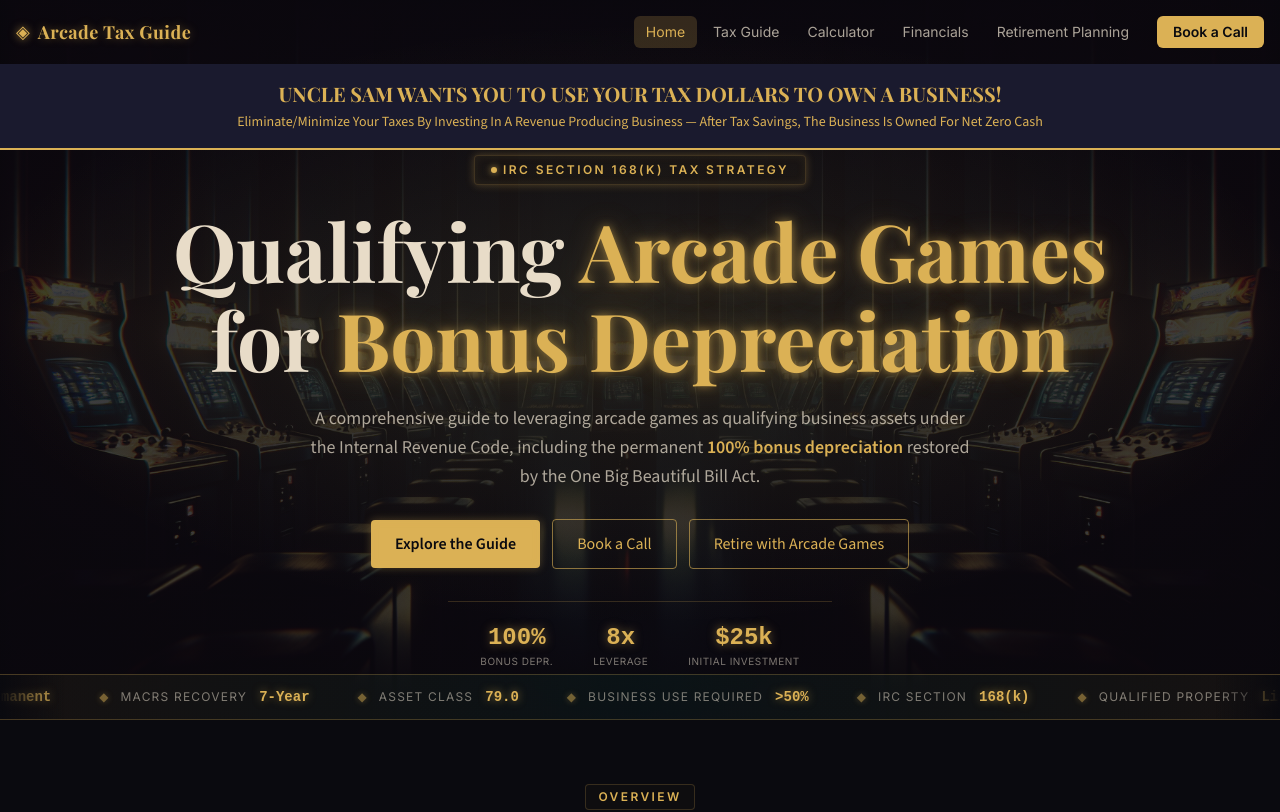
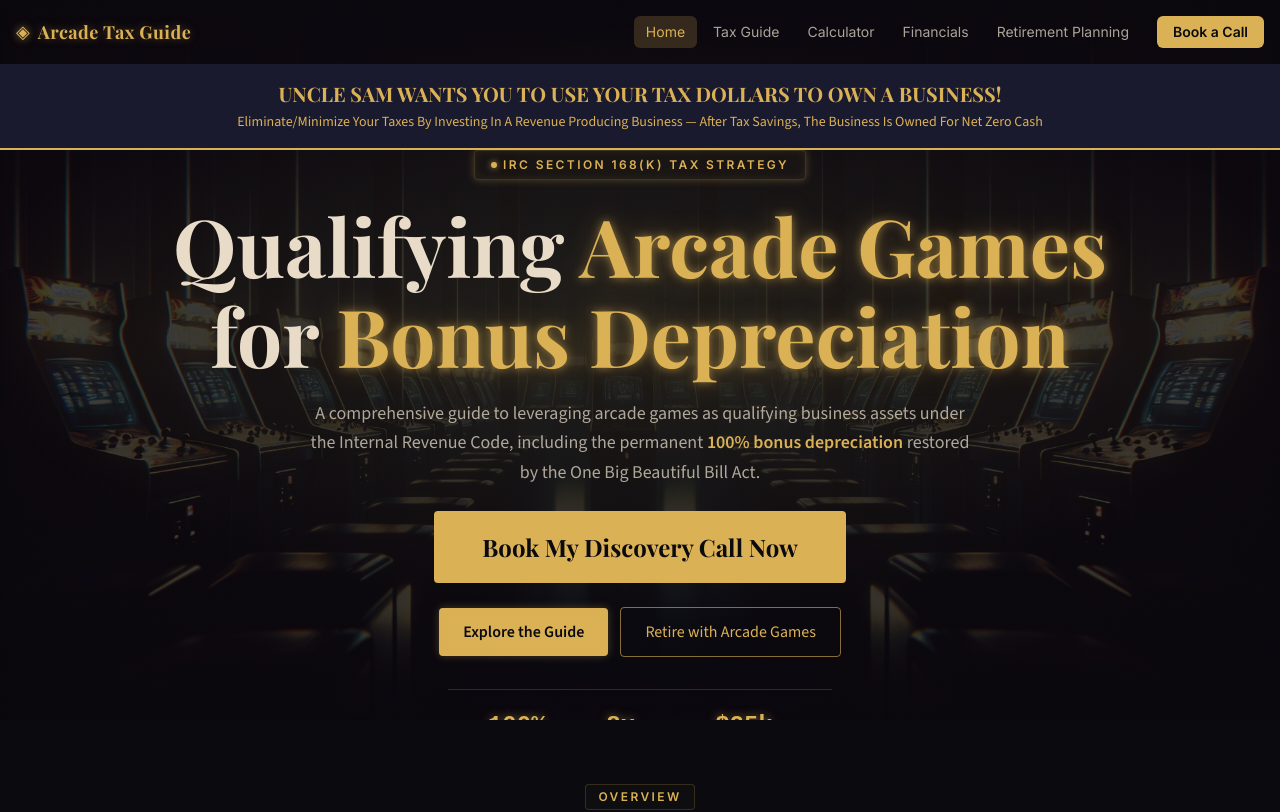
Before and after one commit to kennysabangan/arcade-tax-guide, a React (Vite) app: page / in a window 1280 px wide. Shown: the top 812 px of the page. Built offline with nearby package versions, Linux system fonts and the light colour scheme; what @react-pdf/renderer would draw is missing.

Commit message:
Move 'Book a Call' above other CTAs as large 'Book My Discovery Call Now' button

```diff
--- a/src/pages/HomePage.jsx
+++ b/src/pages/HomePage.jsx
@@ -55,16 +55,24 @@ function Hero() {
           </span>
         </h1>
 
-        <p className="text-cream-70 text-xs sm:text-base lg:text-lg max-w-xs sm:max-w-2xl mx-auto mb-3 sm:mb-7 leading-relaxed">
+        <p className="text-cream-70 text-xs sm:text-base lg:text-lg max-w-xs sm:max-w-2xl mx-auto mb-4 sm:mb-6 leading-relaxed">
           A comprehensive guide to leveraging arcade games as qualifying business assets under the Internal Revenue Code,
           including the permanent{' '}
           <span className="text-gold font-semibold">100% bonus depreciation</span>{' '}
           restored by the One Big Beautiful Bill Act.
         </p>
 
+        <div className="mb-4 sm:mb-6">
+          <CTAButton
+            href="#book-a-call"
+            className="inline-flex items-center justify-center px-8 sm:px-12 py-3.5 sm:py-5 text-lg sm:text-2xl font-heading font-bold rounded-sm bg-gold text-dark hover:bg-gold/90 hover:shadow-[0_0_32px_rgba(219,177,85,0.6)] active:scale-[0.98] transition-all duration-200"
+          >
+            Book My Discovery Call Now
+          </CTAButton>
+        </div>
+
         <div className="flex items-center justify-center gap-3 mb-4 sm:mb-8 flex-wrap">
           <CTAButton to="/tax-guide" className="neon-border-gold text-sm sm:text-base px-4 sm:px-6 py-2 sm:py-3">Explore the Guide</CTAButton>
-          <CTAButton href="#book-a-call" variant="outline" className="text-sm sm:text-base px-4 sm:px-6 py-2 sm:py-3">Book a Call</CTAButton>
           <CTAButton to="/retirement" variant="outline" className="text-sm sm:text-base px-4 sm:px-6 py-2 sm:py-3">Retire with Arcade Games</CTAButton>
         </div>
 
```
